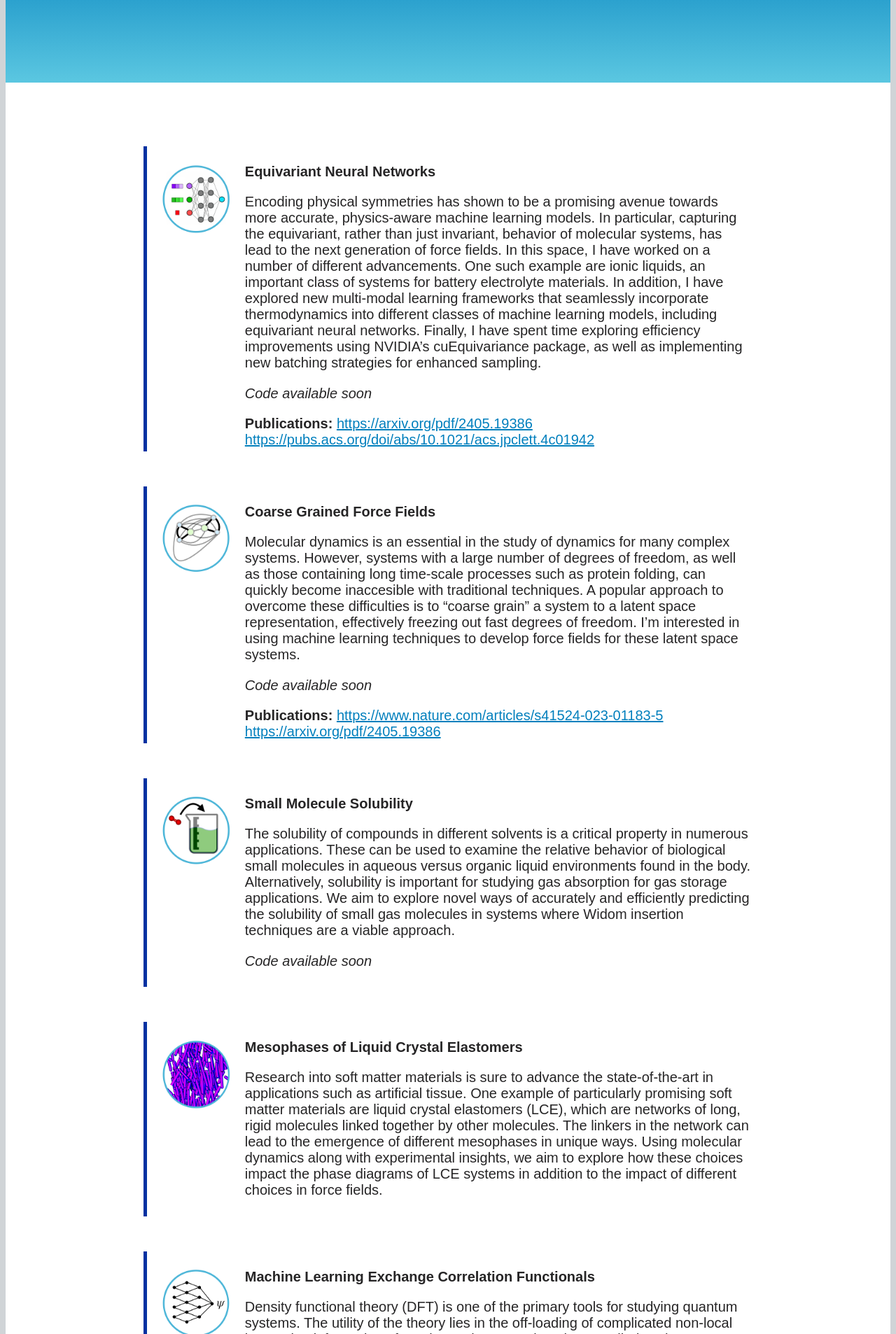
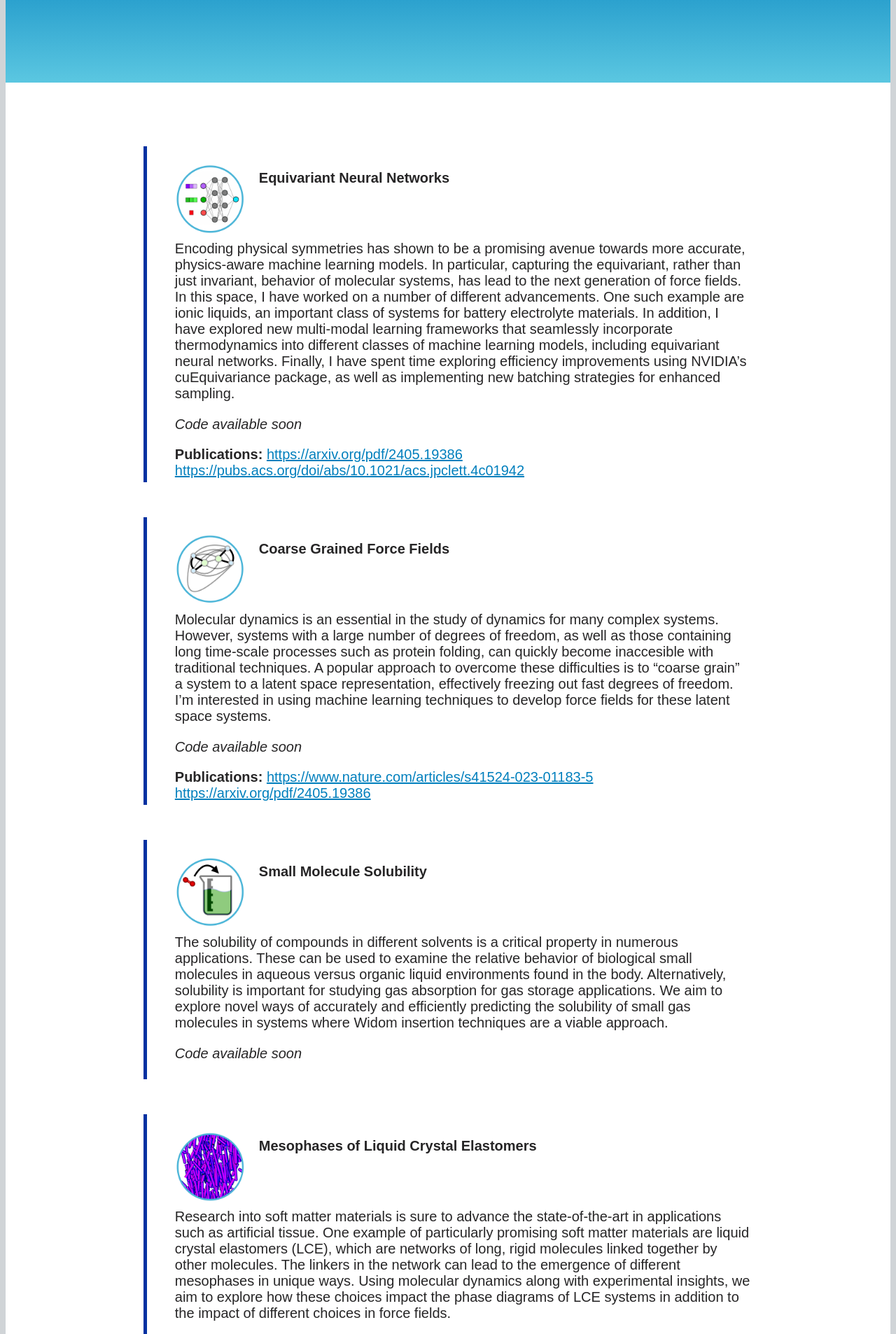
Before and after one commit to bduschatko/bduschatko.github.io, a Jekyll site: the page built from projects.md, in a window 1280 px wide. Shown: the part 342-2248 px from the top of the page at 70% size. Built offline with Jekyll 4.4.1, drawn with Linux system fonts in a browser that asks for light colours.

Commit message:
Adjust project sizing on phone screens

```diff
--- a/_layouts/projects.html
+++ b/_layouts/projects.html
@@ -6,10 +6,12 @@
 
 <div class="content-entry-card">
 
-    <!--<img  style="padding-right:20px; vertical-align: middle;#position: relative; #top:-50%" src={{project.img}} float="left" width="100px" height="100px"> -->
-    <img style="float: left; width: 100px; height: 100px; padding-right: 20px; vertical-align: middle; margin-top: 1rem" src={{project.img}}>
+    <div class="content-card-header">
+      <img class="project-pic" src={{project.img}}>
+        <h3 style="vertical-align: middle; line-height: 2rem"> {{ project.title }} </h3>
+    </div>
+
     <div class="content-card-text">
-      <h3 style="#position: relative; #top:-10%"> {{ project.title }} </h3>
       {{ project.content }}
 
       {% if project.publication-url != "none" %}
--- a/_sass/custom_theme/_main.scss
+++ b/_sass/custom_theme/_main.scss
@@ -15,6 +15,14 @@
   height: 250px;
   padding: 20px;
   padding-top: 30px;
+  vertical-align: middle;
+}
+
+.project-pic {
+  float: left;
+  width: 100px;
+  height: 100px;
+  padding-right: 20px;
   vertical-align: middle;
 }
 
@@ -69,8 +77,17 @@
   margin-bottom: 50px;
 }
 
+.content-card-header {
+  display:block;
+  margin-left: 20px;
+  padding-bottom: 30px;
+}
+
+.content-card-header-title {
+}
+
 .content-card-text {
-  margin-left: 120px;
+  margin-left: 20px;
   margin-right: 1px;
 }
 
@@ -188,6 +205,11 @@
         padding-left: 0px;
     }
 
+    .project-pic {
+      display: block;
+      padding-right: 100%
+    }
+
     .main-nav-button {
         /*max-width: 36rem;*/
         display:block;
@@ -205,6 +227,10 @@
     }
 
     .content-entry-card {
+    }
+
+    .content-card-header-title {
+        display: block
     }
 
     a {
```
